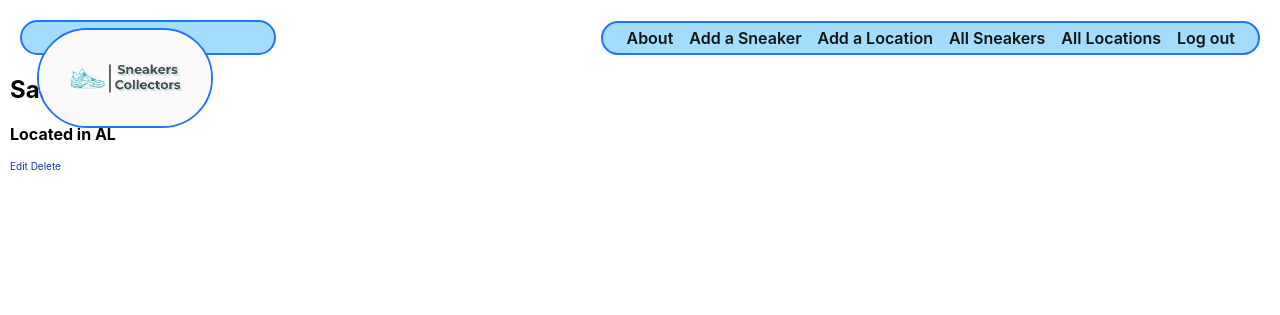
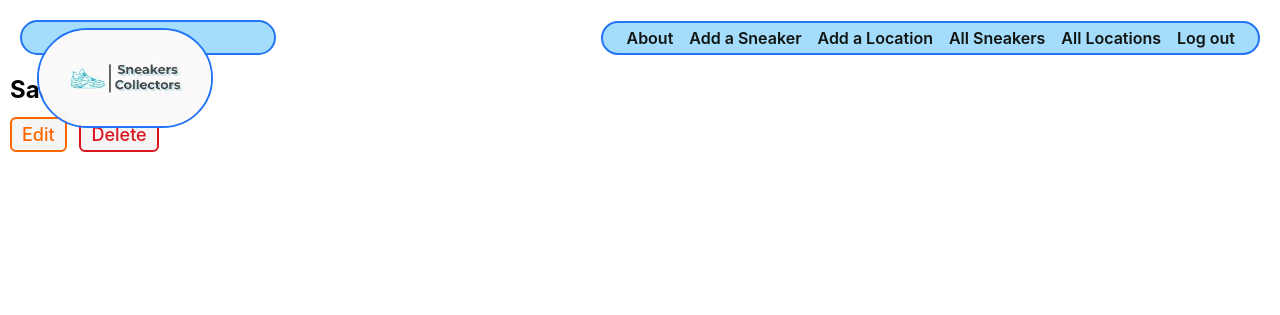
Before and after one commit to gfou20/sneaker-collector, a Django app: page /locations/1/ in a window 1280 px wide. Shown: the top 315 px of the page. Run offline with Django 4.2, Linux system fonts and the light colour scheme; a user stored in the database is signed in; tables that the repository leaves empty hold one stand-in row (values such as "Sample post").

Commit message:
edit location details css

```diff
--- a/main_app/static/css/sneakers/sneaker-detail.css
+++ b/main_app/static/css/sneakers/sneaker-detail.css
@@ -8,3 +8,7 @@
 .red-sneaker {
   max-height: 100px;
 }
+
+.prev-release {
+  font-size: medium;
+}
--- a/main_app/templates/main_app/location_detail.html
+++ b/main_app/templates/main_app/location_detail.html
@@ -14,11 +14,10 @@
 
 <div>
   <div class="card-content">
-    <h2>{{ location.city }}</h2>
-    <p>Located in {{ location.state }}</p>
+    <h2>{{ location.city }}, {{ location.state }}</h2>
   </div>
 </div>
-<a href="{% url 'locations_update' location.id %}">Edit</a>
-<a href="{% url 'locations_delete' location.id %}">Delete</a>
+<a href="{% url 'locations_update' location.id %}" class="btn warn">Edit</a>
+<a href="{% url 'locations_delete' location.id %}"class="btn danger">Delete</a>
 
 {% endblock %}
--- a/main_app/templates/sneakers/detail.html
+++ b/main_app/templates/sneakers/detail.html
@@ -64,7 +64,7 @@
     </form>
     <h2>Previous Releases</h2>
     {% if sneaker.release_set.all.count %}
-      <table>
+      <table class="prev-release">
         <thead>
           <tr><th>Date</th><th>Drop Type</th></tr>
         </thead>
@@ -87,7 +87,6 @@
     <div class="subsection-title">
       <h2>Locations</h2>
     </div>
-    <h3>{{ sneaker.brand }} {{ sneaker.name }} Release Locations</h3>
     <div class="subsection-content">
       {% if sneaker.locations.count %}
         {% for location in sneaker.locations.all %}
@@ -98,7 +97,7 @@
           </div>
         {% endfor %}
       {% else %}
-        <p class="no-locations">{{sneaker.brand}} {{sneaker.name}} doesn't have any locations yet.</p>
+        <p class="no-locations">{{sneaker.brand}} {{sneaker.name}} have not been assigned pick up locations yet.</p>
       {% endif %}
     </div>
     <h3>Available Locations</h3>
```
